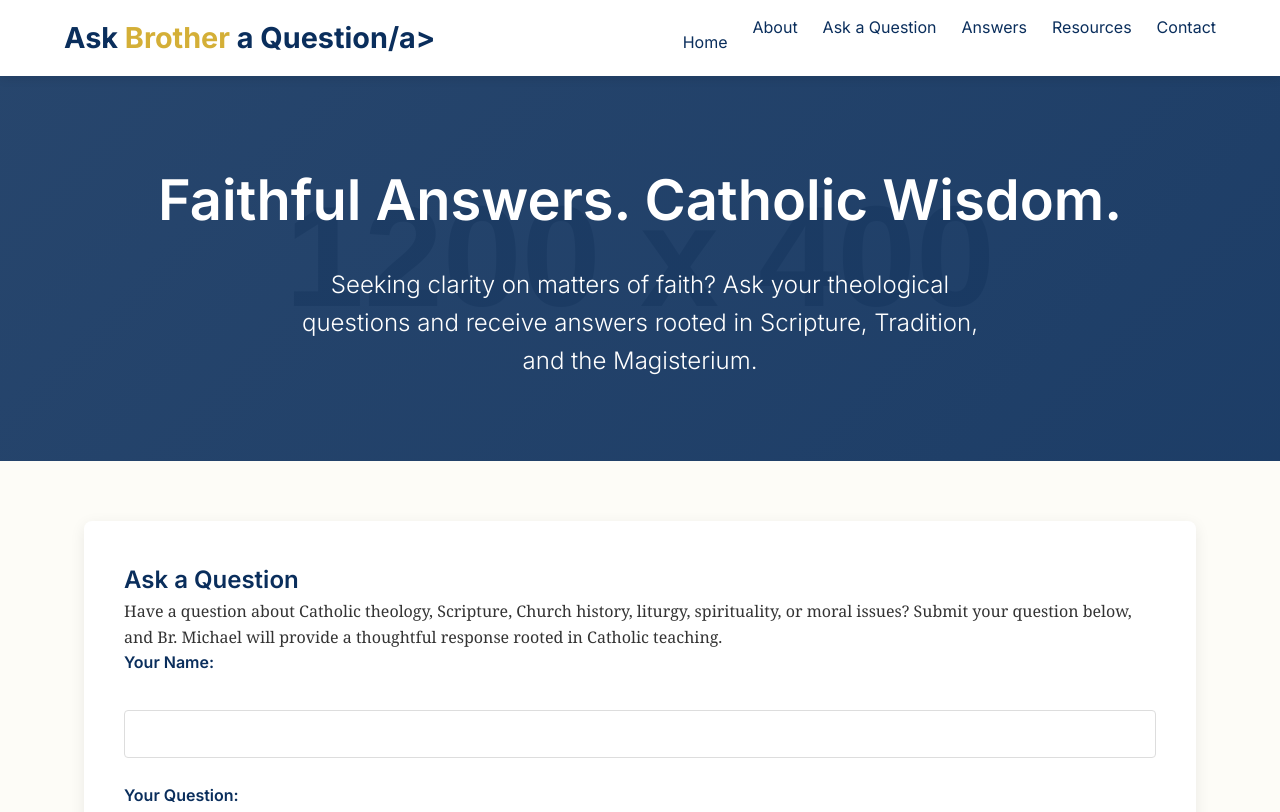
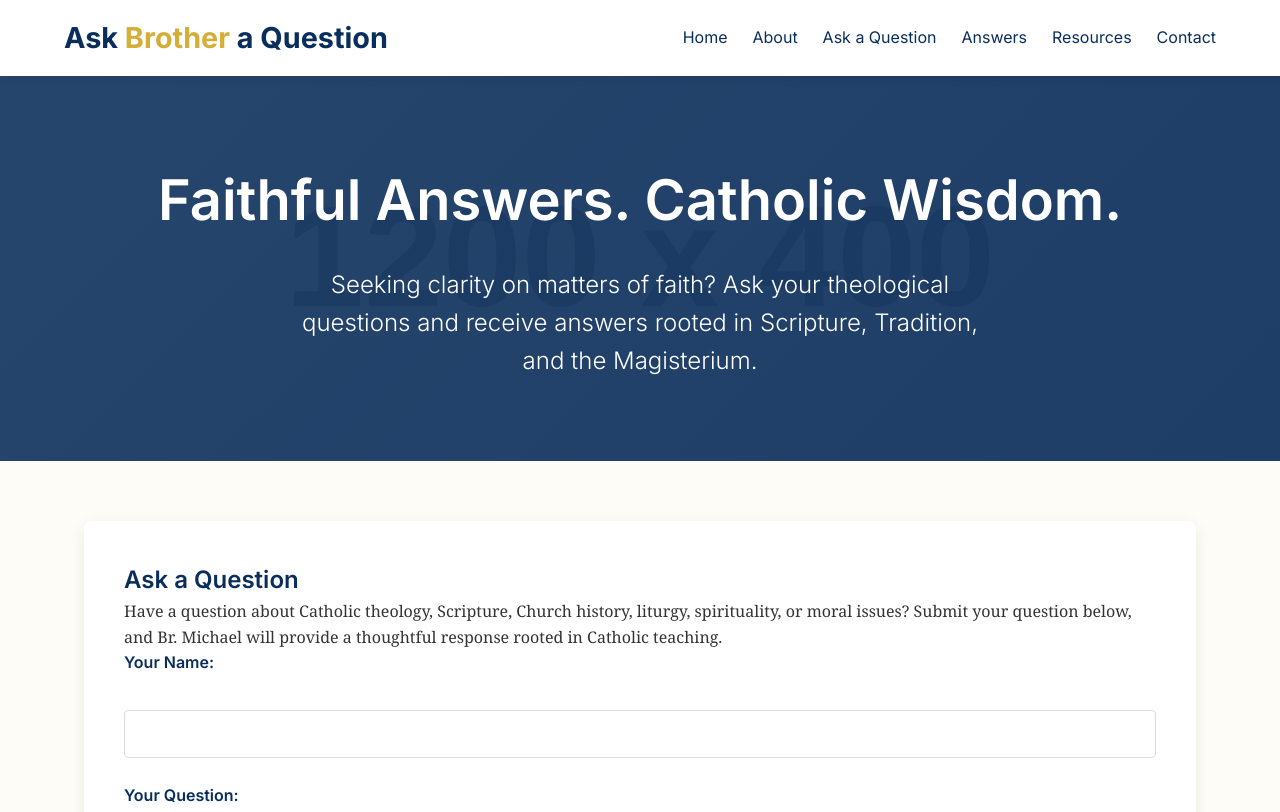
Before and after one commit to Michael60-code/Ask-Brother-a-Question..., a plain HTML site: page index.html in a window 1280 px wide. Shown: the top 812 px of the page. Drawn offline with Linux system fonts and the light colour scheme; placeholder pictures from the web are drawn by us; a web font is replaced by a local one.

Commit message:
Update index.html

```diff
--- a/index.html
+++ b/index.html
@@ -374,7 +374,7 @@
     <!-- Header -->
     <header>
         <div class="container header-container">
-            <a href="#" class="logo">Ask <span>Brother</span> a Question/a>
+            <a href="#" class="logo">Ask <span style="color:#d4af37;">Brother</span> <span style="color:#0a2e5c;">a Question</span></a>
             <button class="mobile-menu-btn" id="menuToggle">☰</button>
             <nav>
                 <ul id="navMenu">
```
